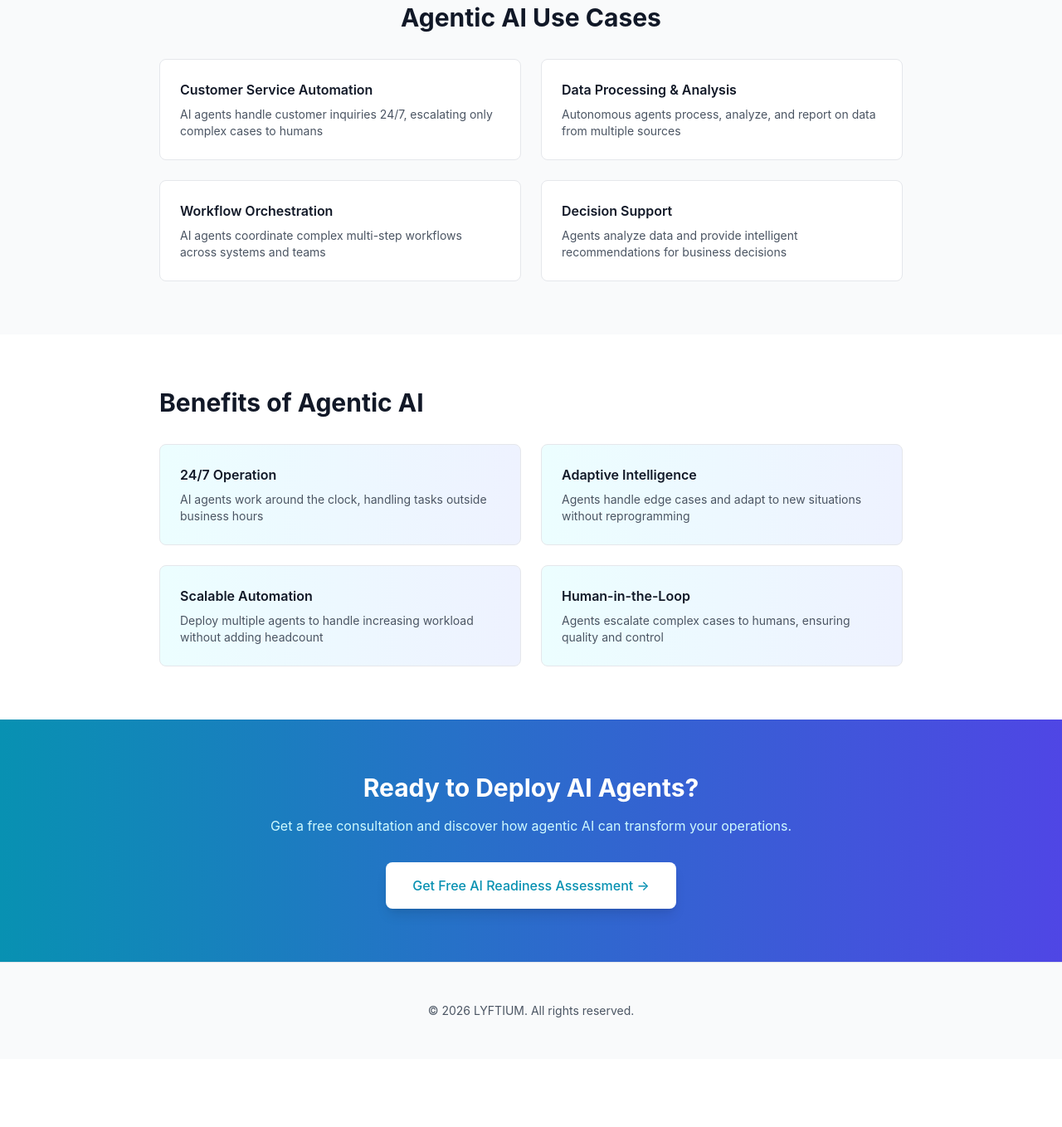
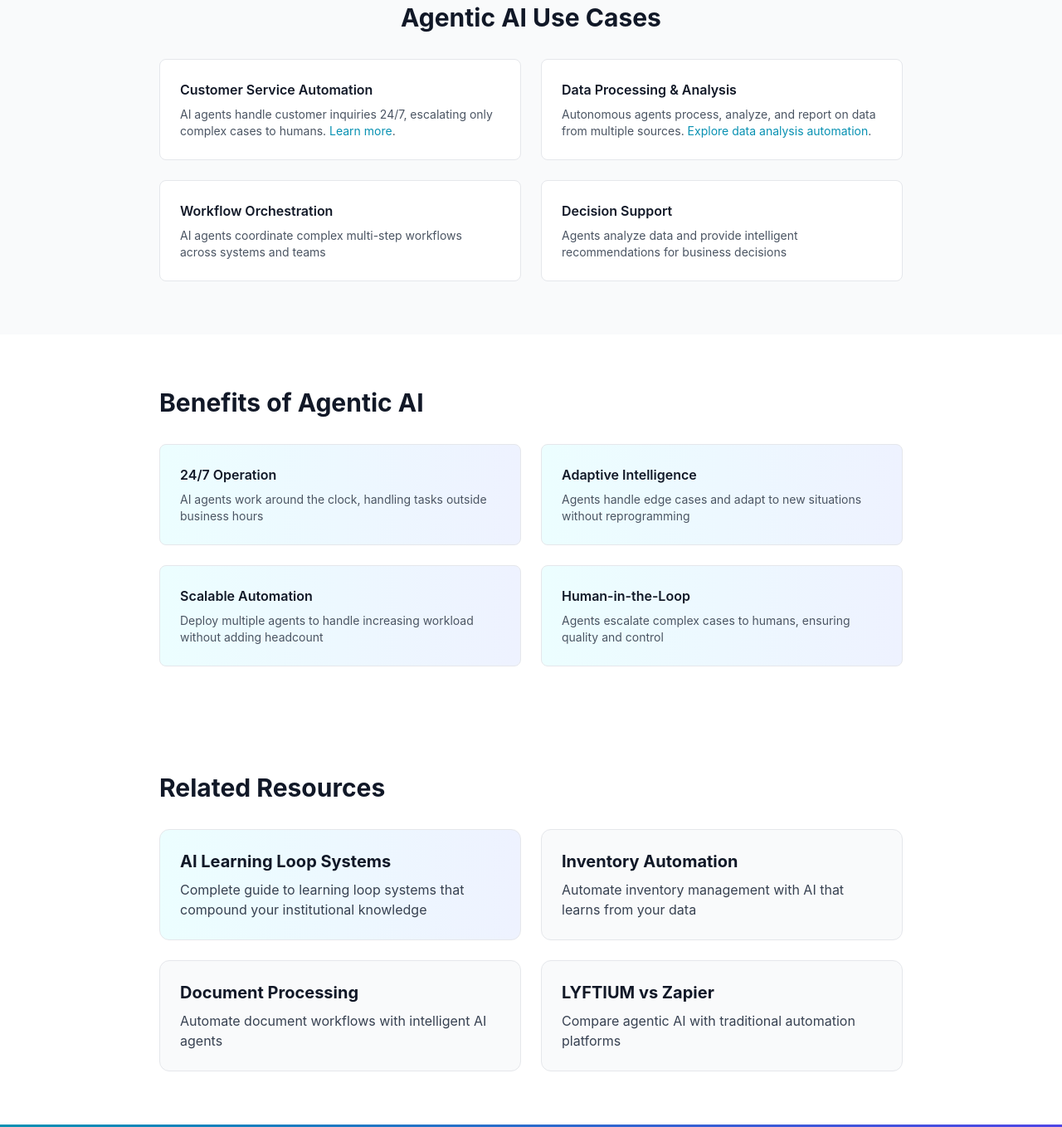
Before and after one commit to lyftium/lyftium.github.io, a website: page agentic-ai-solutions.html in a window 1280 px wide. Shown: the part 978-2336 px from the top of the page at 83% size. Before the commit the page ends 2254 px from the top, so only its background shows below. Drawn offline with Linux system fonts and the light colour scheme.

Commit message:
feat: Create topic clusters for topical authority

```diff
--- a/agentic-ai-solutions.html
+++ b/agentic-ai-solutions.html
@@ -79,11 +79,11 @@
                 <div class="grid md:grid-cols-2 gap-6">
                     <div class="p-6 rounded-lg bg-white dark:bg-gray-900 border border-gray-200 dark:border-gray-700">
                         <h3 class="font-semibold mb-2 text-gray-900 dark:text-white">Customer Service Automation</h3>
-                        <p class="text-sm text-gray-600 dark:text-gray-300">AI agents handle customer inquiries 24/7, escalating only complex cases to humans</p>
+                        <p class="text-sm text-gray-600 dark:text-gray-300">AI agents handle customer inquiries 24/7, escalating only complex cases to humans. <a href="use-cases/customer-support-automation.html" class="text-cyan-600 dark:text-cyan-400 hover:underline">Learn more</a>.</p>
                     </div>
                     <div class="p-6 rounded-lg bg-white dark:bg-gray-900 border border-gray-200 dark:border-gray-700">
                         <h3 class="font-semibold mb-2 text-gray-900 dark:text-white">Data Processing & Analysis</h3>
-                        <p class="text-sm text-gray-600 dark:text-gray-300">Autonomous agents process, analyze, and report on data from multiple sources</p>
+                        <p class="text-sm text-gray-600 dark:text-gray-300">Autonomous agents process, analyze, and report on data from multiple sources. <a href="use-cases/data-analysis-reporting.html" class="text-cyan-600 dark:text-cyan-400 hover:underline">Explore data analysis automation</a>.</p>
                     </div>
                     <div class="p-6 rounded-lg bg-white dark:bg-gray-900 border border-gray-200 dark:border-gray-700">
                         <h3 class="font-semibold mb-2 text-gray-900 dark:text-white">Workflow Orchestration</h3>
@@ -122,6 +122,31 @@
             </div>
         </section>
 
+        <!-- Related Resources -->
+        <section class="py-16 px-6 bg-white dark:bg-gray-900">
+            <div class="max-w-4xl mx-auto">
+                <h2 class="text-3xl font-bold mb-8 text-gray-900 dark:text-white">Related Resources</h2>
+                <div class="grid md:grid-cols-2 gap-6">
+                    <a href="ai-learning-loop-systems.html" class="block bg-gradient-to-r from-cyan-50 to-indigo-50 dark:from-gray-800 dark:to-gray-900 rounded-xl p-6 border border-cyan-200 dark:border-cyan-700 hover:shadow-lg transition">
+                        <h3 class="text-xl font-bold mb-2 text-gray-900 dark:text-white">AI Learning Loop Systems</h3>
+                        <p class="text-gray-700 dark:text-gray-300">Complete guide to learning loop systems that compound your institutional knowledge</p>
+                    </a>
+                    <a href="use-cases/inventory-automation.html" class="block bg-gray-50 dark:bg-gray-800 rounded-xl p-6 border border-gray-200 dark:border-gray-700 hover:shadow-lg transition">
+                        <h3 class="text-xl font-bold mb-2 text-gray-900 dark:text-white">Inventory Automation</h3>
+                        <p class="text-gray-700 dark:text-gray-300">Automate inventory management with AI that learns from your data</p>
+                    </a>
+                    <a href="use-cases/document-processing.html" class="block bg-gray-50 dark:bg-gray-800 rounded-xl p-6 border border-gray-200 dark:border-gray-700 hover:shadow-lg transition">
+                        <h3 class="text-xl font-bold mb-2 text-gray-900 dark:text-white">Document Processing</h3>
+                        <p class="text-gray-700 dark:text-gray-300">Automate document workflows with intelligent AI agents</p>
+                    </a>
+                    <a href="lyftium-vs-zapier.html" class="block bg-gray-50 dark:bg-gray-800 rounded-xl p-6 border border-gray-200 dark:border-gray-700 hover:shadow-lg transition">
+                        <h3 class="text-xl font-bold mb-2 text-gray-900 dark:text-white">LYFTIUM vs Zapier</h3>
+                        <p class="text-gray-700 dark:text-gray-300">Compare agentic AI with traditional automation platforms</p>
+                    </a>
+                </div>
+            </div>
+        </section>
+
         <!-- CTA -->
         <section class="py-16 px-6 bg-gradient-to-r from-cyan-600 to-indigo-600">
             <div class="max-w-4xl mx-auto text-center">
```
